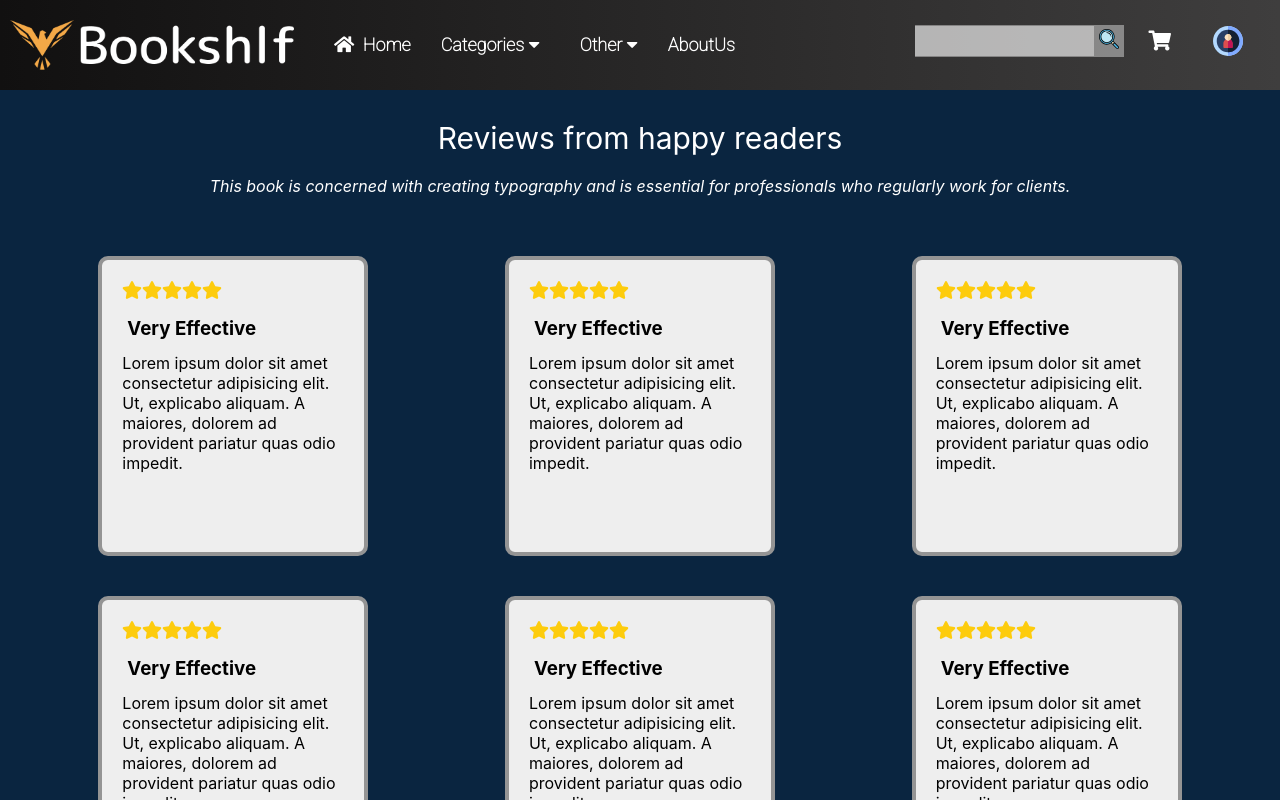
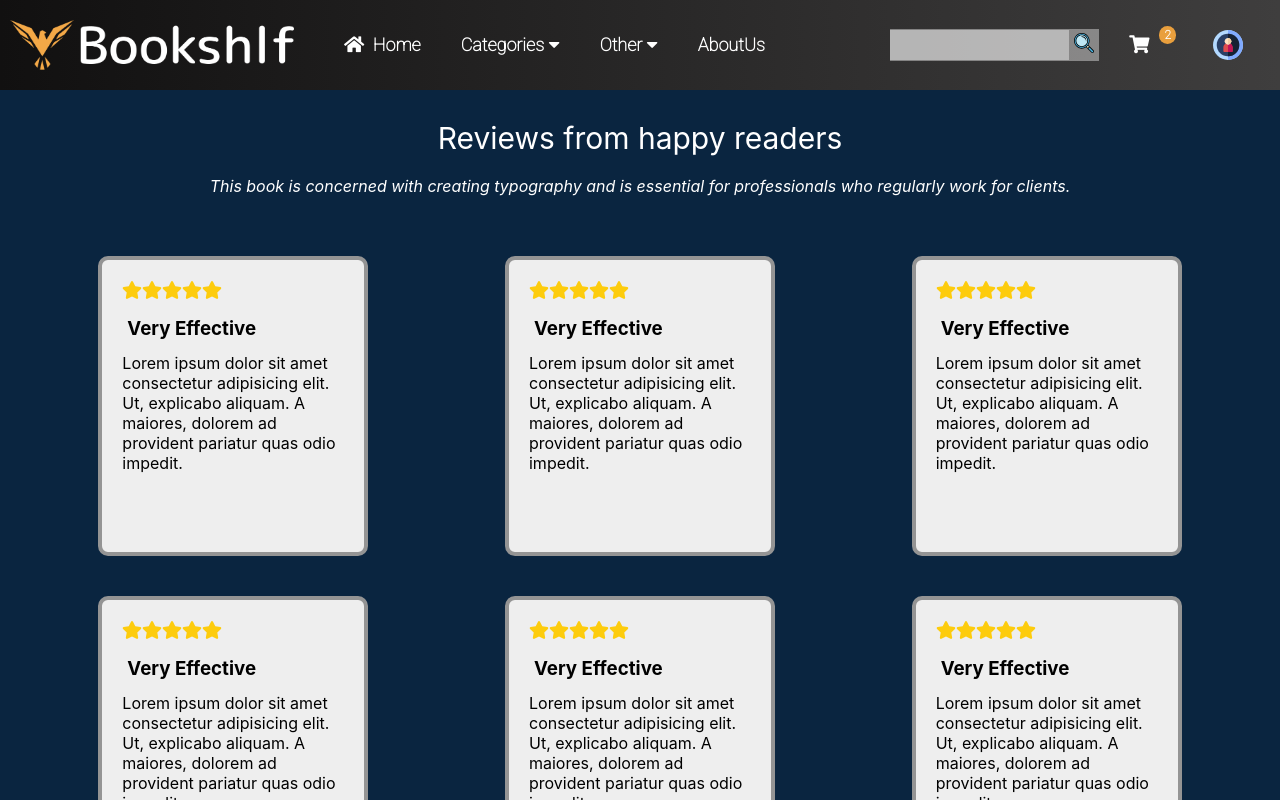
Before and after one commit to Bookshlf-in/Website, a React (Create React App) app: page / in a window 1280 px wide. Shown: the top 800 px of the page. Built offline with nearby package versions, Linux system fonts and the light colour scheme.

Commit message:
More Fixes in navbar with Notification Bubble added

```diff
--- a/src/components/Navbar/Navbar.css
+++ b/src/components/Navbar/Navbar.css
@@ -41,20 +41,26 @@
   justify-content: center;
   align-items: center;
   color: white;
-}
-.navbar-items-chip a {
-  color: white;
-  padding: 5px;
-  font-size: 20px;
-}
-.navbar-items-chip a:hover {
-  background-color: rgba(255, 255, 255, 0.3);
-}
-.navbar-items-chip:hover {
-  color: rgb(235, 95, 95);
   font-size: 18px;
 }
-
+.navbar-items-chip a,
+.navbar-items-chip p {
+  padding: 14px 10px;
+  color: white;
+}
+.navbar-items-chip a:hover,
+.navbar-items-chip p:hover {
+  background-color: rgba(207, 199, 199, 0.452);
+}
+.navbar-items-chip .Cart-items-notify-bubble {
+  float: right;
+  font-size: 12px;
+  font-weight: bold;
+  background-color: rgb(233, 159, 61);
+  padding: 2px 5px;
+  border-radius: 10px;
+  margin-top: -20px;
+}
 .navbar-right ul {
   float: right;
   list-style: none;
--- a/src/components/Navbar/Navbar.js
+++ b/src/components/Navbar/Navbar.js
@@ -44,7 +44,10 @@ function Navbar() {
             <Link to="/">
               <li>
                 <div className="navbar-items-chip">
-                  <p><i class="fas fa-home"/>&nbsp;&nbsp;Home</p>
+                  <p>
+                    <i class="fas fa-home" />
+                    &nbsp;&nbsp;Home
+                  </p>
                 </div>
               </li>
             </Link>
@@ -52,7 +55,10 @@ function Navbar() {
               <li>
                 <div className="navbar-items-chip">
                   <div className="dropdown">
-                    <button className="dropbtn">Categories&nbsp;<i class="fas fa-caret-down"/></button>
+                    <button className="dropbtn">
+                      Categories&nbsp;
+                      <i class="fas fa-caret-down" />
+                    </button>
                     <div className="dropdown-content">
                       <Link to="">JEE Mains</Link>
                       <Link to="">JEE Advanced</Link>
@@ -72,10 +78,15 @@ function Navbar() {
               <li>
                 <div className="navbar-items-chip">
                   <div className="dropdown">
-                    <button className="dropbtn">Other&nbsp;<i class="fas fa-caret-down"/></button>
+                    <button className="dropbtn">
+                      Other&nbsp;
+                      <i class="fas fa-caret-down" />
+                    </button>
                     <div className="dropdown-content">
                       <Link to="/Contact">Contact Us</Link>
-                      <Link to="github.com/Bookshlf-in/Website">Contribute</Link>
+                      <Link to="github.com/Bookshlf-in/Website">
+                        Contribute
+                      </Link>
                       <Link to="">Blog</Link>
                     </div>
                   </div>
@@ -84,7 +95,9 @@ function Navbar() {
             </Link>
             <Link to="/About">
               <li>
-                <div className="navbar-items-chip">AboutUs</div>
+                <div className="navbar-items-chip">
+                  <p>AboutUs</p>
+                </div>
               </li>
             </Link>
           </ul>
@@ -108,9 +121,10 @@ function Navbar() {
             </li>
             <li>
               <div className="navbar-items-chip">
-                <Link to = "/Cart">
-                <i class="fas fa-shopping-cart"/>
+                <Link to="/Cart">
+                  <i class="fas fa-shopping-cart" />
                 </Link>
+                <p className="Cart-items-notify-bubble">2</p>
               </div>
             </li>
             <li>
```
Also changed, not shown: src/components/SearchResult/SearchResult.js (added, +23 -0 lines), src/components/SearchResult/SearchResult.css (added).
